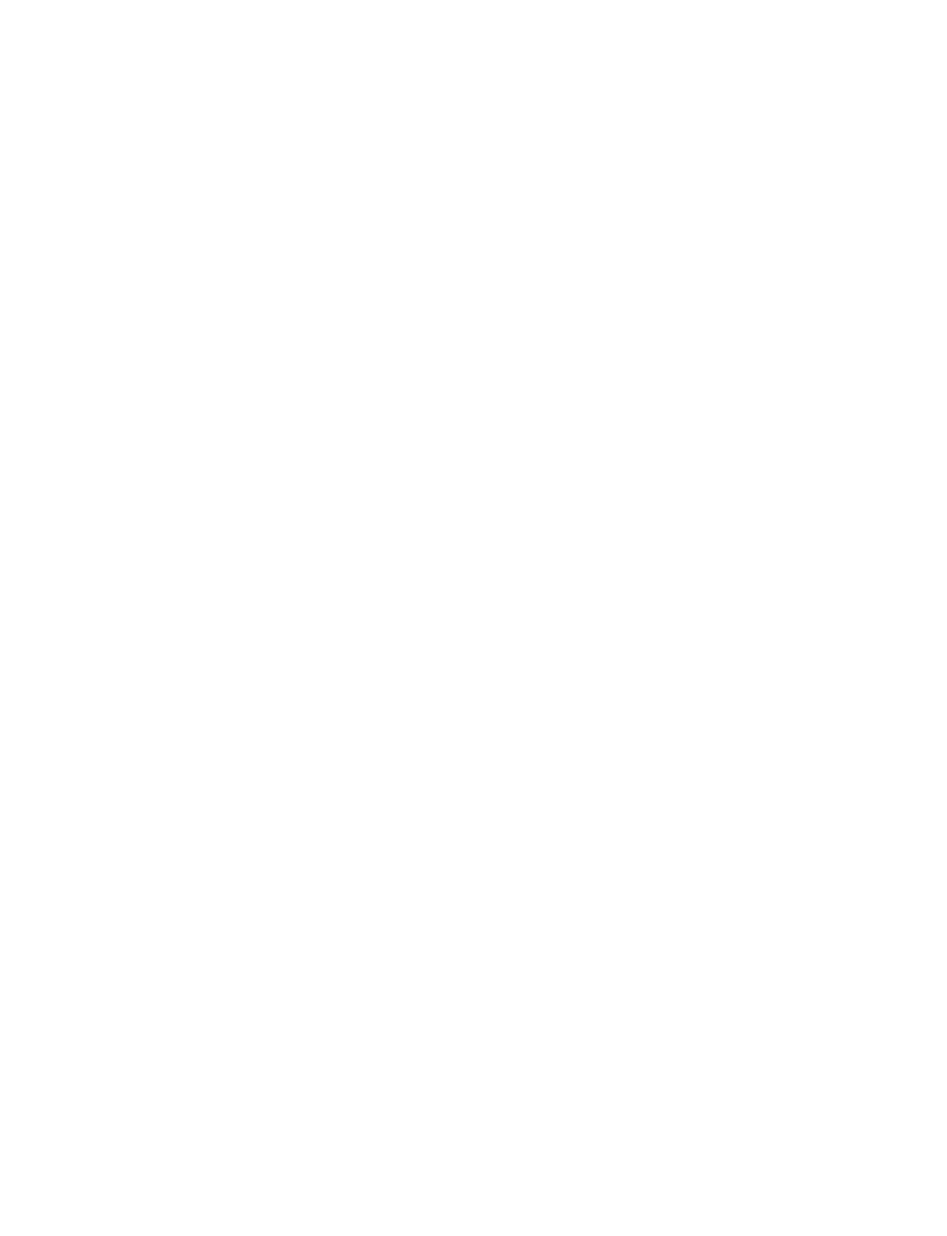
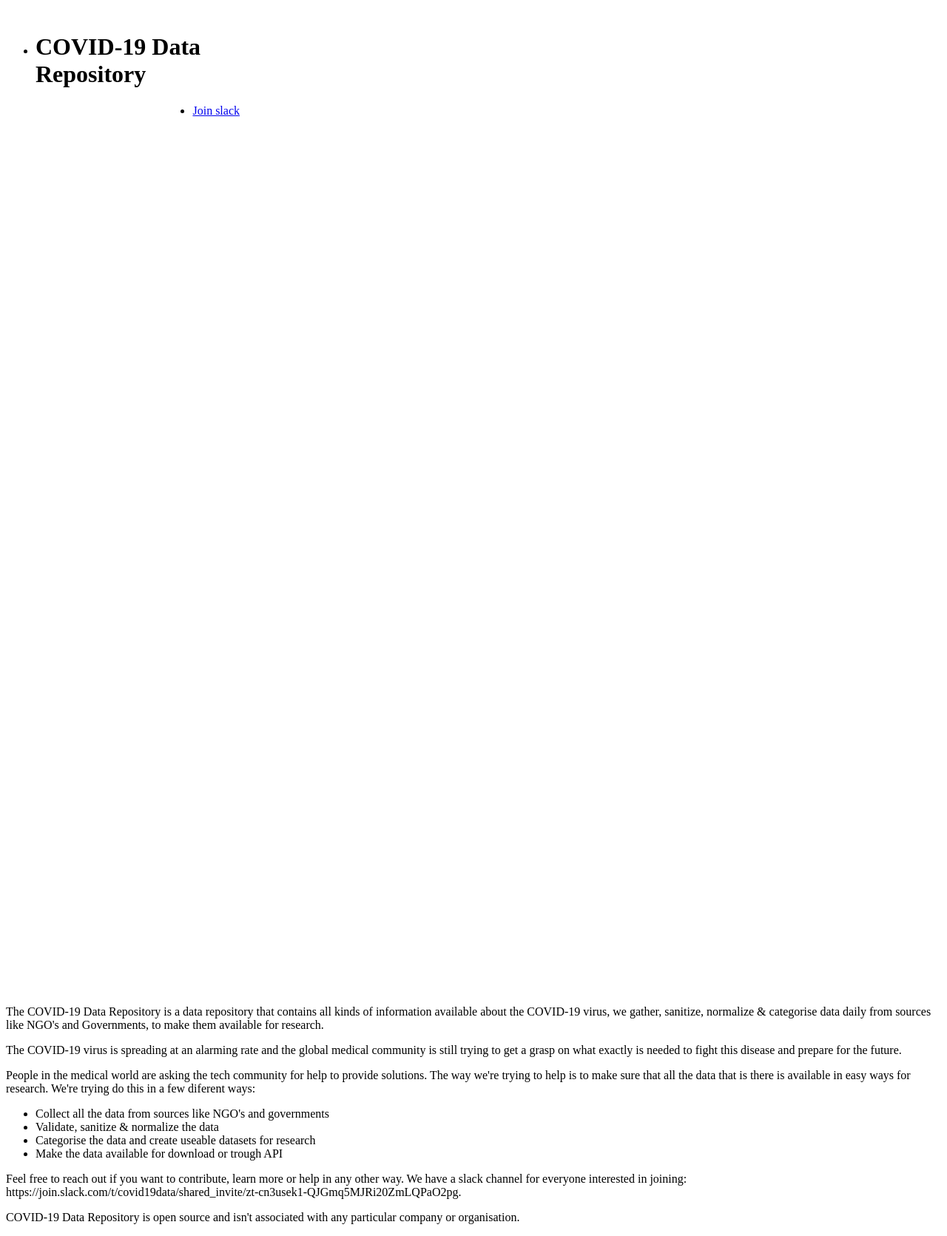
Before and after one commit to COVID-19-Data/website, a plain HTML site: page index.html in a window 1280 px wide. Shown: the whole page at 74% size. Before the commit the page ends 800 px from the top, so only its background shows below. Drawn offline with Linux system fonts and the light colour scheme; files that its build step writes are made by us from their sources.

Commit message:
basic information

```diff
--- a/index.html
+++ b/index.html
@@ -13,24 +13,52 @@
 
   <body>
     <div class="parent">
-      <div class="div1"></div>
-      <div class="div2"></div>
-      <div class="div3"></div>
-      <div class="div4"></div>
-      <div class="div5"></div>
-      <div class="div6"></div>
-      <div class="div7"></div>
-      <div class="div8"></div>
-      <div class="div9"></div>
-      <div class="div10"></div>
-      <div class="div11"></div>
-      <div class="div12"></div>
-      <div class="div13"></div>
-      <div class="div14"></div>
-      <div class="div15"></div>
-      <div class="div16"></div>
-      <div class="div17"></div>
-      <div class="div18"></div>
+      <ul>
+        <li><h1>COVID-19 Data Repository</h1></li>
+        <li style="float:right">
+          <a
+            class="active"
+            target="_blank"
+            href="https://join.slack.com/t/covid19data/shared_invite/zt-cn3usek1-QJGmq5MJRi20ZmLQPaO2pg"
+            >Join slack</a
+          >
+        </li>
+      </ul>
+    </div>
+    <div>
+      <p>
+        The COVID-19 Data Repository is a data repository that contains all
+        kinds of information available about the COVID-19 virus, we gather,
+        sanitize, normalize & categorise data daily from sources like NGO's and
+        Governments, to make them available for research.
+      </p>
+      <p>
+        The COVID-19 virus is spreading at an alarming rate and the global
+        medical community is still trying to get a grasp on what exactly is
+        needed to fight this disease and prepare for the future.
+      </p>
+      <p>
+        People in the medical world are asking the tech community for help to
+        provide solutions. The way we're trying to help is to make sure that all
+        the data that is there is available in easy ways for research. We're
+        trying do this in a few diferent ways:
+      </p>
+      <ul>
+        <li>Collect all the data from sources like NGO's and governments</li>
+        <li>Validate, sanitize & normalize the data</li>
+        <li>Categorise the data and create useable datasets for research</li>
+        <li>Make the data available for download or trough API</li>
+      </ul>
+      <p>
+        Feel free to reach out if you want to contribute, learn more or help in
+        any other way. We have a slack channel for everyone interested in
+        joining:
+        https://join.slack.com/t/covid19data/shared_invite/zt-cn3usek1-QJGmq5MJRi20ZmLQPaO2pg.
+      </p>
+      <p>
+        COVID-19 Data Repository is open source and isn't associated with any
+        particular company or organisation.
+      </p>
     </div>
   </body>
 </html>
--- a/styles.css
+++ b/styles.css
@@ -6,16 +6,16 @@
   grid-row-gap: 0px;
 }
 
-.div1 {
+.header--title {
   grid-area: 1 / 1 / 2 / 6;
 }
-.div2 {
+.header--data {
   grid-area: 2 / 1 / 3 / 3;
 }
-.div3 {
+.header--community {
   grid-area: 2 / 3 / 3 / 5;
 }
-.div4 {
+.how {
   grid-area: 3 / 1 / 4 / 5;
 }
 .div5 {
```
